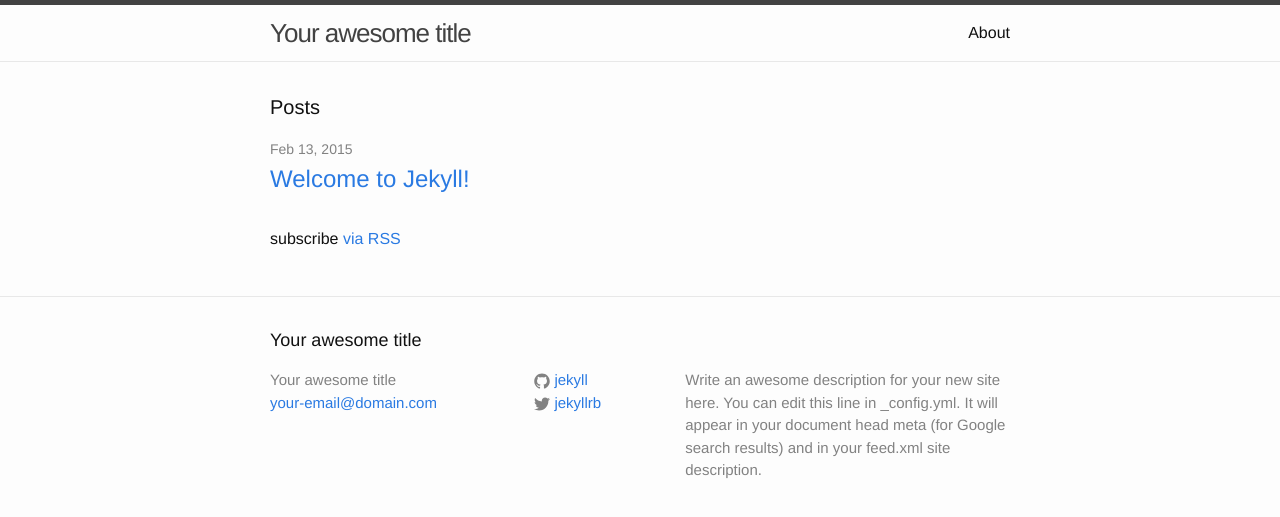
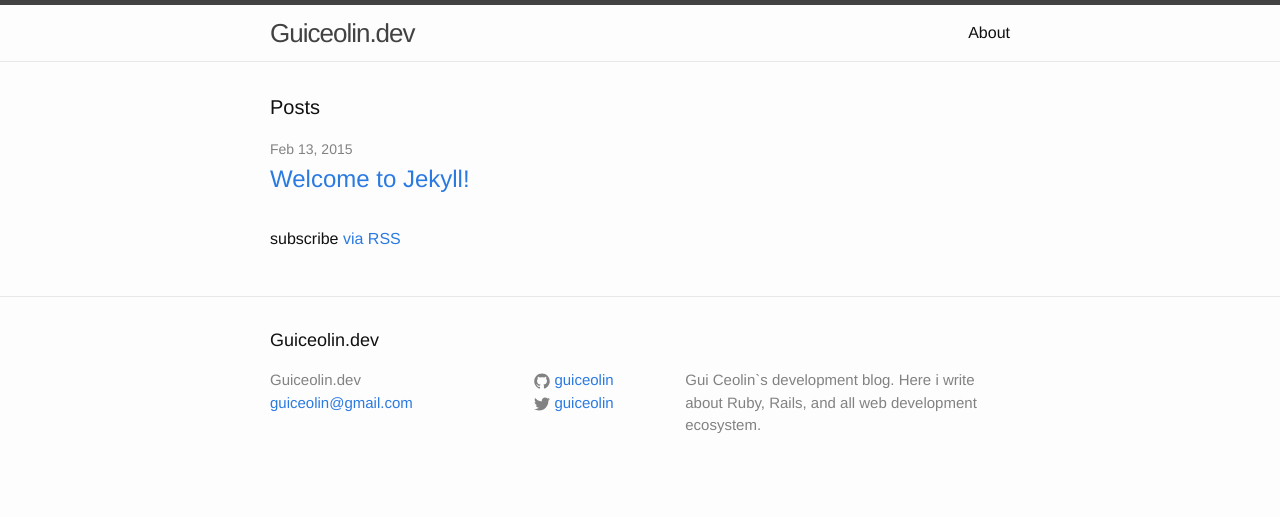
Before and after one commit to guiceolin/guiceolin.github.io, a Jekyll site: the page built from index.html, in a window 1280 px wide. Shown: the top 517 px of the page. Built offline with Jekyll 4.4.1, drawn with Linux system fonts in a browser that asks for light colours.

Commit message:
Fixing jekiyll blog info

```diff
--- a/_config.yml
+++ b/_config.yml
@@ -1,14 +1,13 @@
 # Site settings
-title: Your awesome title
-email: your-email@domain.com
+title: Guiceolin.dev
+email: guiceolin@gmail.com
 description: > # this means to ignore newlines until "baseurl:"
-  Write an awesome description for your new site here. You can edit this
-  line in _config.yml. It will appear in your document head meta (for
-  Google search results) and in your feed.xml site description.
+  Gui Ceolin`s development blog. Here i write about Ruby, Rails,
+  and all web development ecosystem.
 baseurl: "" # the subpath of your site, e.g. /blog/
-url: "http://yourdomain.com" # the base hostname & protocol for your site
-twitter_username: jekyllrb
-github_username:  jekyll
+url: "http://guiceolin.github.io" # the base hostname & protocol for your site
+twitter_username: guiceolin
+github_username: guiceolin
 
 # Build settings
 markdown: kramdown
```
